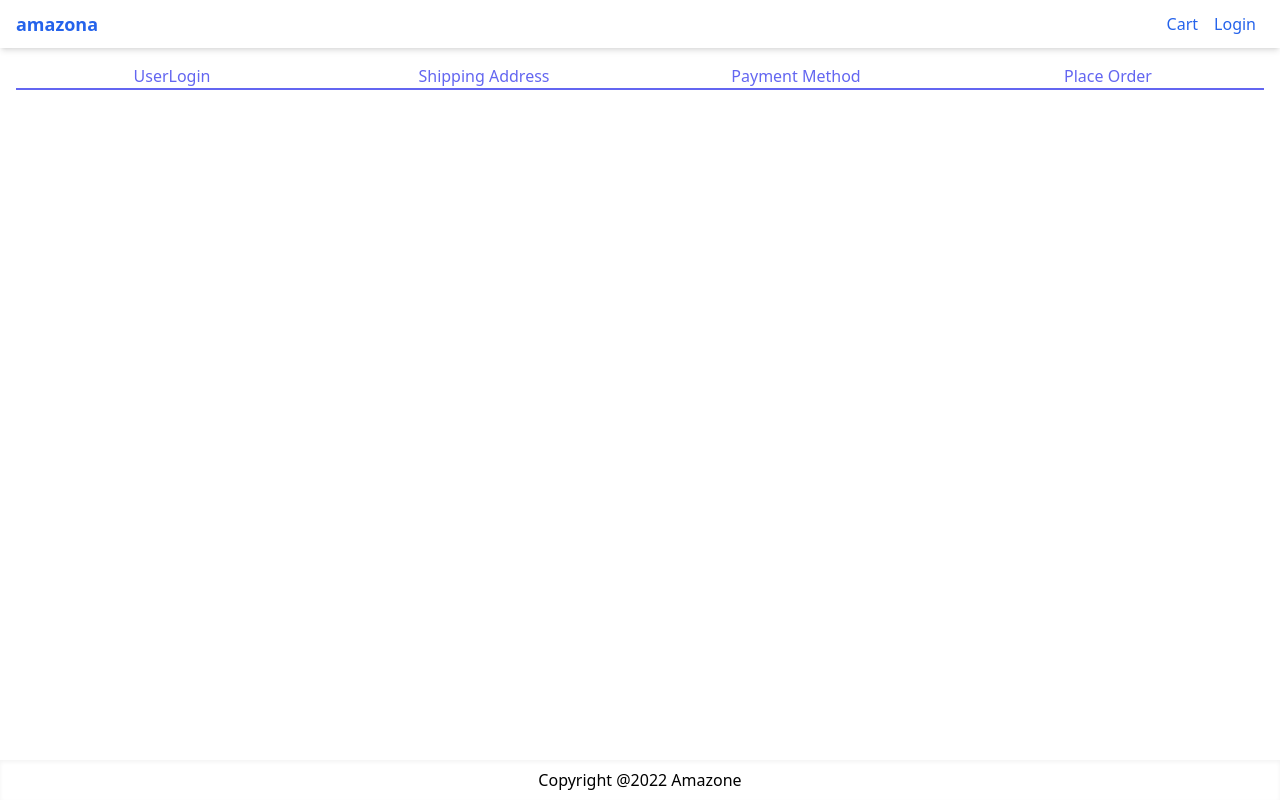
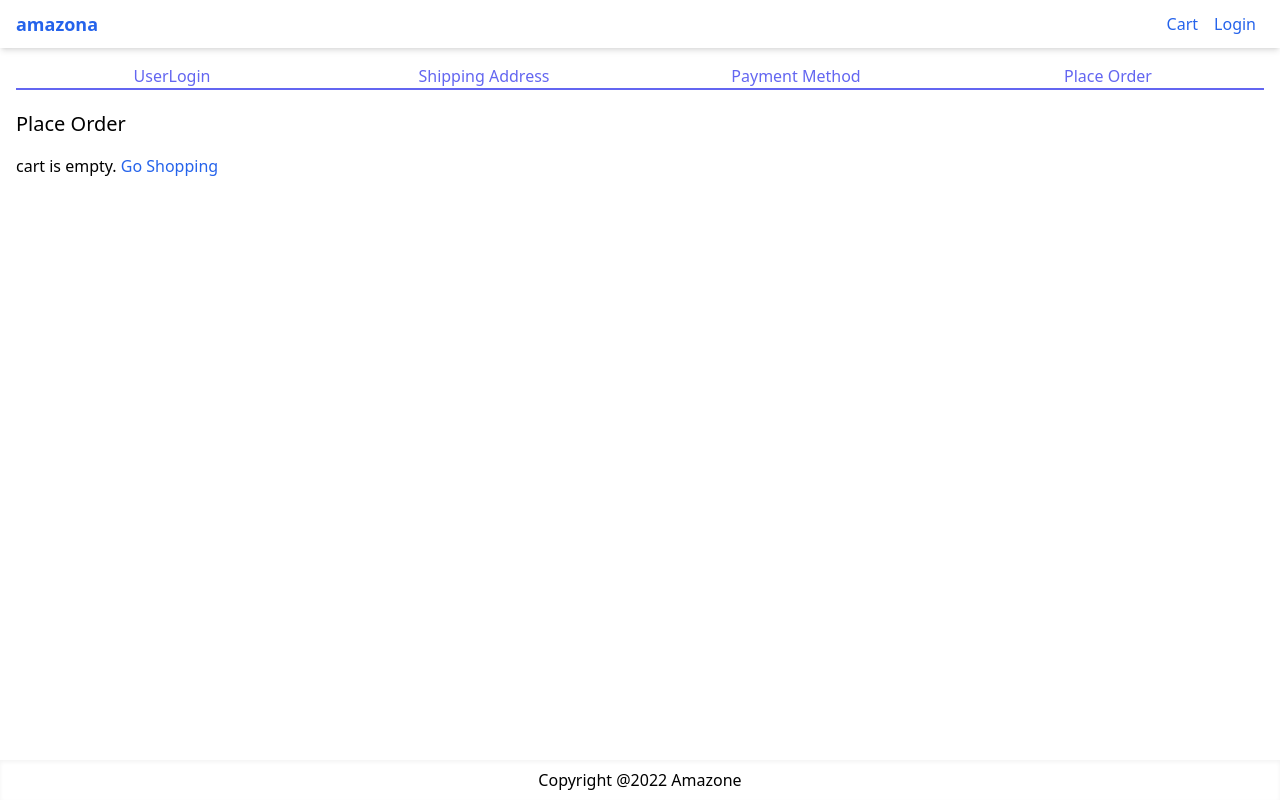
Before and after one commit to capmahin/Project-amazone, a Next.js app: page /placeorder in a window 1280 px wide. Built offline with nearby package versions, Linux system fonts and the light colour scheme; no server answers.

Commit message:
add new funtions in placeorder.js

```diff
--- a/pages/placeorder.js
+++ b/pages/placeorder.js
@@ -1,12 +1,43 @@
 import CheckoutWizard from "@/components/CheckoutWizard"
 import Layout from "@/components/Layout"
-import React from 'react'
+import { Store } from "@/utils/Store"
+import Link from "next/link"
+import React, { useContext } from 'react'
 
 export default function PlaceOrderScreen() {
+    const {state, dispatch} = useContext(Store);
+    const {cart} = state;
+    const {cartItems, shippingAddress, paymentMethod} = cart;
   return (
    <Layout title="Place Order">
     <CheckoutWizard activeStep={3} />
+    <h1 className="mb-4 text-xl">Place Order</h1>
+    {cartItems.length === 0 ?
+    (
+        <div>
+        cart is empty. <Link legacyBehavior href="/">Go Shopping</Link>
+        </div>
+    ):
+    (
+        <div className="grid md:grid-cols-4 md:gap-5">
+          <div className="overflow-x-auto md:col-span-3">
+            <div className="card p-5">
+              <h2 className="mb-2 text-lg">Shipping Address</h2>
+              <div>
+                {shippingAddress.fullName},{shippingAddress.address},{' '}
+                {shippingAddress.city}, {shippingAddress.postalCode}, {' '}
+                {shippingAddress.country}
+              </div>
+              <div>
+                <Link legacyBehavior href="/shipping">Edit</Link>
+            </div>
+            </div>
 
+
+          </div>
+        </div>
+    )
+    }
    </Layout>
   )
 }
```
